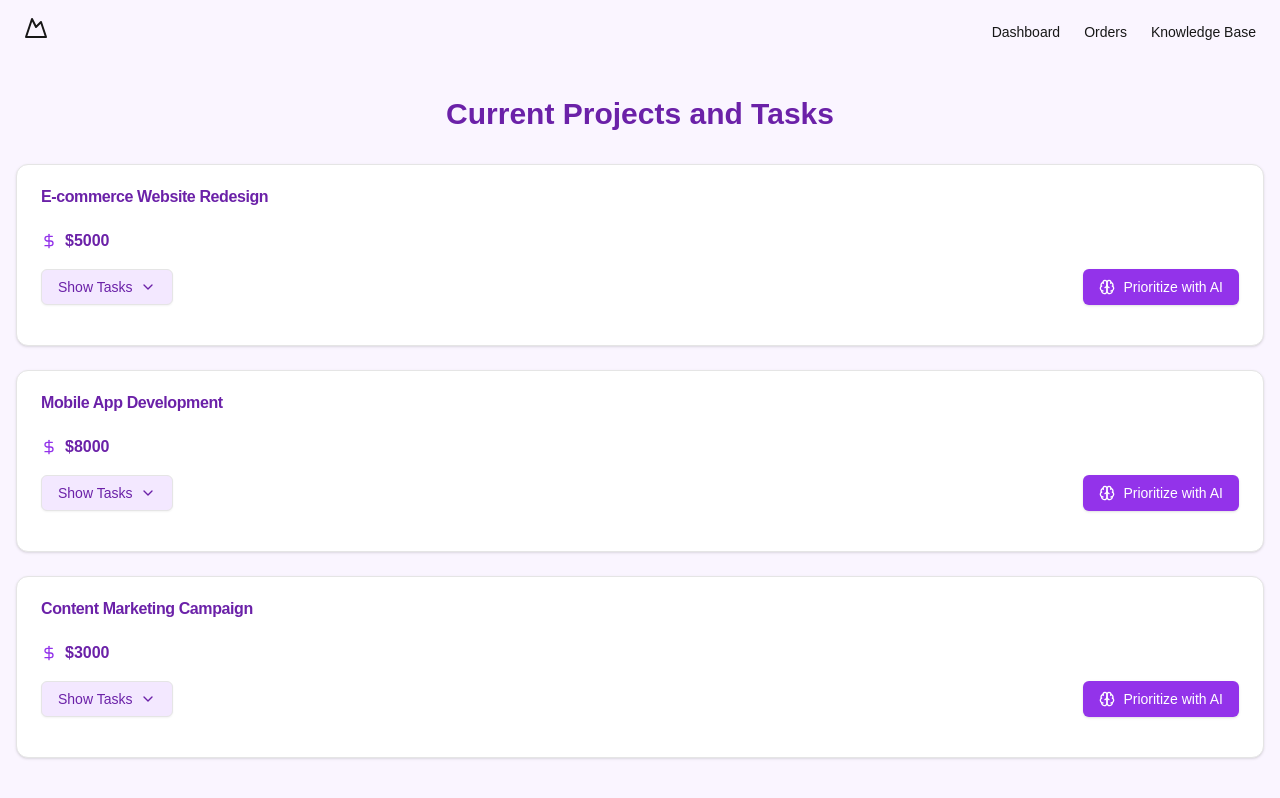
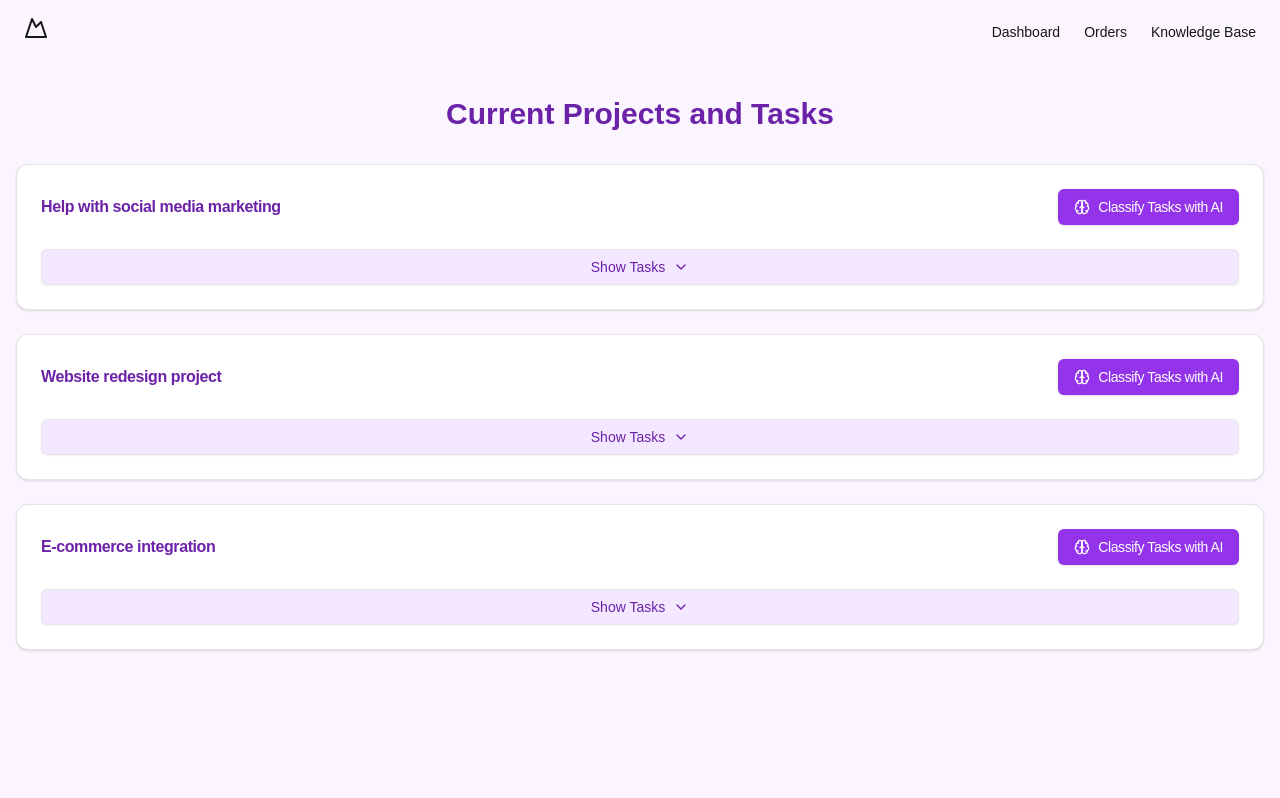
Before and after one commit to Paul-M-Kallarackal/IBM_TechXchange, a Next.js app in the folder client/: page /dashboard in a window 1280 px wide. Built offline with nearby package versions, Linux system fonts and the light colour scheme.

Commit message:
added full integration (1/4) with prioritization

```diff
--- a/client/app/dashboard/page.tsx
+++ b/client/app/dashboard/page.tsx
@@ -5,46 +5,61 @@ import { Button } from "@/components/ui/button"
 import { Card, CardContent, CardHeader, CardTitle } from "@/components/ui/card"
 import { Collapsible, CollapsibleContent, CollapsibleTrigger } from "@/components/ui/collapsible"
 import { Badge } from "@/components/ui/badge"
-import { ChevronDown, ChevronUp, DollarSign, Calendar, Brain } from 'lucide-react'
+import { ChevronDown, ChevronUp, Brain, Info, Loader2 } from 'lucide-react'
 import Navbar from '@/components/ui/Navbar'
 import { useToast } from "@/hooks/use-toast"
+import {
+  Tooltip,
+  TooltipContent,
+  TooltipProvider,
+  TooltipTrigger,
+} from "@/components/ui/tooltip"
 
-// Mock data for projects and tasks
-const initialProjects = [
+// Mock email contents
+const mockEmails = [
   {
     id: 1,
-    name: "E-commerce Website Redesign",
-    priority: "",
-    pay: 5000,
-    tasks: [
-      { id: 1, name: "Homepage redesign", deadline: "2023-07-15", priority: "" },
-      { id: 2, name: "Product page optimization", deadline: "2023-07-20", priority: "" },
-      { id: 3, name: "Checkout process improvement", deadline: "2023-07-25", priority: "" },
-    ]
+    subject: "Help with social media marketing",
+    content: `Subject: Help with social media stuff
+Dear sir/madam,
+I hope this email finds you in good spirits. My name is Robert Johnson and I am the owner of Johnson's Hardware, a family-owned business that has been serving our community for over 50 years. I am writing to you today because I find myself in need of assistance with what the young folks call "social media marketing".
+...
+P.S. Do you know how to make the emails stop going into that spam folder? It's awfully inconvenient.`
   },
   {
     id: 2,
-    name: "Mobile App Development",
-    priority: "",
-    pay: 8000,
-    tasks: [
-      { id: 1, name: "UI/UX Design", deadline: "2023-08-01", priority: "" },
-      { id: 2, name: "Frontend Development", deadline: "2023-08-15", priority: "" },
-      { id: 3, name: "Backend Integration", deadline: "2023-08-30", priority: "" },
-    ]
+    subject: "Website redesign project",
+    content: `Subject: Urgent: Website Redesign Needed
+Hello,
+I'm reaching out because our company's website is in desperate need of a redesign. We're a mid-sized tech startup, and our current site is outdated and doesn't reflect our innovative spirit. We need a modern, responsive design that works well on mobile devices and showcases our products effectively.
+...
+Looking forward to your proposal. Thanks!`
   },
   {
     id: 3,
-    name: "Content Marketing Campaign",
-    priority: "",
-    pay: 3000,
-    tasks: [
-      { id: 1, name: "Content Strategy", deadline: "2023-07-10", priority: "" },
-      { id: 2, name: "Blog Post Writing", deadline: "2023-07-20", priority: "" },
-      { id: 3, name: "Social Media Schedule", deadline: "2023-07-25", priority: "" },
+    subject: "E-commerce integration",
+    content: `Subject: Adding E-commerce to Our Site
+Hi there,
+We run a small boutique that specializes in handmade crafts, and we're looking to expand our business online. We need help integrating an e-commerce solution into our existing website. We want to be able to showcase our products, manage inventory, and process secure payments.
+...
+Can you help us make this transition to online sales? We're excited about the possibilities!`
+  }
 ]
-  },
-]
+
+interface Task {
+  id: number;
+  description: string;
+  priority: string;
+  explanation: string;
+}
+
+interface Project {
+  id: number;
+  name: string;
+  emailContent: string;
+  tasks: Task[];
+  isClassifying: boolean;
+}
 
 const priorityColors: { [key: string]: string } = {
   High: "bg-red-500",
@@ -53,7 +68,13 @@ const priorityColors: { [key: string]: string } = {
 }
 
 export default function Dashboard() {
-  const [projects, setProjects] = useState(initialProjects)
+  const [projects, setProjects] = useState<Project[]>(mockEmails.map(email => ({
+    id: email.id,
+    name: email.subject,
+    emailContent: email.content,
+    tasks: [],
+    isClassifying: false
+  })))
   const [openProjects, setOpenProjects] = useState<number[]>([])
   const { toast } = useToast()
 
@@ -65,26 +86,30 @@ export default function Dashboard() {
     )
   }
 
-  const handlePrioritize = async (projectId: number) => {
+  const handleClassifyTasks = async (projectId: number) => {
+    setProjects(prevProjects =>
+      prevProjects.map(p =>
+        p.id === projectId
+          ? { ...p, isClassifying: true }
+          : p
+      )
+    )
+
     toast({
-      title: "AI Prioritization",
-      description: "Analyzing project and assigning priorities...",
+      title: "AI Task Classification",
+      description: "Analyzing email and classifying tasks...",
     })
 
     const project = projects.find(p => p.id === projectId)
     if (!project) return
 
-    const payload = {
-      [project.name]: Object.fromEntries(project.tasks.map(task => [task.name, task.name]))
-    }
-
     try {
-      const response = await fetch('http://localhost:5000/classify_priority', {
+      const response = await fetch('https://darling-flea-unbiased.ngrok-free.app/classify_tasks', {
         method: 'POST',
         headers: {
           'Content-Type': 'application/json',
         },
-        body: JSON.stringify(payload),
+        body: JSON.stringify({ email_content: project.emailContent }),
       })
 
       if (!response.ok) {
@@ -94,32 +119,31 @@ export default function Dashboard() {
       const data = await response.json()
 
       setProjects(prevProjects =>
-        prevProjects.map(p => {
-          if (p.id === projectId) {
-            return {
-              ...p,
-              priority: data.project_priority,
-              tasks: p.tasks.map(task => ({
-                ...task,
-                priority: data[task.name]
-              }))
-            }
-          }
-          return p
-        })
+        prevProjects.map(p =>
+          p.id === projectId
+            ? { ...p, tasks: data.tasks, isClassifying: false }
+            : p
+        )
       )
 
       toast({
-        title: "AI Prioritization Complete",
-        description: "Project and tasks have been prioritized.",
+        title: "Task Classification Complete",
+        description: "Tasks have been classified for the project.",
       })
     } catch (error) {
       console.error('Error:', error)
       toast({
         title: "Error",
-        description: "Failed to prioritize project. Please try again.",
+        description: "Failed to classify tasks. Please try again.",
         variant: "destructive",
       })
+      setProjects(prevProjects =>
+        prevProjects.map(p =>
+          p.id === projectId
+            ? { ...p, isClassifying: false }
+            : p
+        )
+      )
     }
   }
 
@@ -134,22 +158,29 @@ export default function Dashboard() {
               <CardHeader>
                 <CardTitle className="flex justify-between items-center text-purple-800 dark:text-purple-200">
                   <span>{project.name}</span>
-                  {project.priority && (
-                    <Badge className={`${priorityColors[project.priority]} text-white`}>
-                      {project.priority}
-                    </Badge>
+                  <Button
+                    onClick={() => handleClassifyTasks(project.id)}
+                    className="bg-purple-600 text-white hover:bg-purple-700 transition-all duration-300 transform hover:scale-105"
+                    disabled={project.isClassifying}
+                  >
+                    {project.isClassifying ? (
+                      <>
+                        <Loader2 className="mr-2 h-4 w-4 animate-spin" />
+                        Classifying...
+                      </>
+                    ) : (
+                      <>
+                        <Brain className="mr-2 h-4 w-4" />
+                        Classify Tasks with AI
+                      </>
                     )}
+                  </Button>
                 </CardTitle>
               </CardHeader>
               <CardContent>
-                <div className="flex items-center mb-4">
-                  <DollarSign className="mr-2 h-4 w-4 text-purple-600 dark:text-purple-300" />
-                  <span className="font-semibold text-purple-800 dark:text-purple-200">${project.pay}</span>
-                </div>
-                <div className="flex justify-between items-center mb-4">
                 <Collapsible open={openProjects.includes(project.id)} onOpenChange={() => toggleProject(project.id)}>
                   <CollapsibleTrigger asChild>
-                      <Button variant="outline" className="bg-purple-100 text-purple-800 hover:bg-purple-200 dark:bg-purple-700 dark:text-purple-200 dark:hover:bg-purple-600">
+                    <Button variant="outline" className="w-full bg-purple-100 text-purple-800 hover:bg-purple-200 dark:bg-purple-700 dark:text-purple-200 dark:hover:bg-purple-600">
                       {openProjects.includes(project.id) ? (
                         <>
                           Hide Tasks
@@ -163,33 +194,40 @@ export default function Dashboard() {
                       )}
                     </Button>
                   </CollapsibleTrigger>
-                  </Collapsible>
-                  <Button
-                    onClick={() => handlePrioritize(project.id)}
-                    className="bg-purple-600 text-white hover:bg-purple-700 transition-all duration-300 transform hover:scale-105"
-                  >
-                    <Brain className="mr-2 h-4 w-4" />
-                    Prioritize with AI
-                  </Button>
+                  <CollapsibleContent className="mt-4 space-y-4">
+                    {project.isClassifying ? (
+                      <div className="flex items-center justify-center p-4">
+                        <Loader2 className="h-8 w-8 animate-spin text-purple-600 dark:text-purple-300" />
+                        <span className="ml-2 text-purple-600 dark:text-purple-300">Classifying tasks...</span>
                       </div>
-                <Collapsible open={openProjects.includes(project.id)}>
-                  <CollapsibleContent className="mt-4 space-y-4">
-                    {project.tasks.map((task) => (
-                      <div key={task.id} className="p-4 bg-purple-100 dark:bg-purple-700 rounded-lg">
-                        <h3 className="font-semibold mb-2 text-purple-800 dark:text-purple-200">{task.name}</h3>
-                        <div className="flex justify-between items-center">
-                          <div className="flex items-center">
-                            <Calendar className="mr-2 h-4 w-4 text-purple-600 dark:text-purple-300" />
-                            <span className="text-sm text-purple-600 dark:text-purple-300">{task.deadline}</span>
+                    ) : project.tasks.length > 0 ? (
+                      project.tasks.map((task) => (
+                        <div key={task.id} className="p-4 bg-purple-100 dark:bg-purple-700 rounded-lg flex justify-between items-center">
+                          <div className="flex-grow">
+                            <h3 className="font-semibold mb-2 text-purple-800 dark:text-purple-200">{task.description}</h3>
                           </div>
-                          {task.priority && (
+                          <div className="flex items-center space-x-2">
                             <Badge className={`${priorityColors[task.priority]} text-white`}>
                               {task.priority}
                             </Badge>
-                          )}
+                            <TooltipProvider>
+                              <Tooltip>
+                                <TooltipTrigger asChild>
+                                  <Button variant="ghost" size="sm" className="p-0">
+                                    <Info className="h-4 w-4 text-purple-600 dark:text-purple-300" />
+                                  </Button>
+                                </TooltipTrigger>
+                                <TooltipContent>
+                                  <p>{task.explanation}</p>
+                                </TooltipContent>
+                              </Tooltip>
+                            </TooltipProvider>
                           </div>
                         </div>
-                    ))}
+                      ))
+                    ) : (
+                      <p className="text-center text-purple-600 dark:text-purple-300">No tasks classified yet. Click "Classify Tasks with AI" to get started.</p>
+                    )}
                   </CollapsibleContent>
                 </Collapsible>
               </CardContent>
```
Lines whose indentation alone changed are shown as unchanged.
